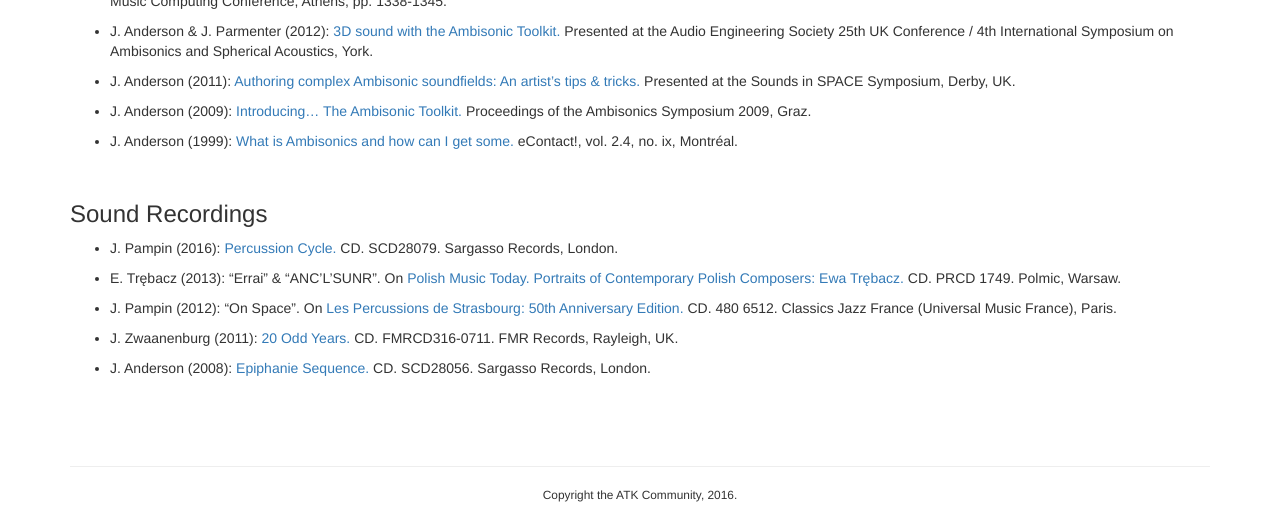
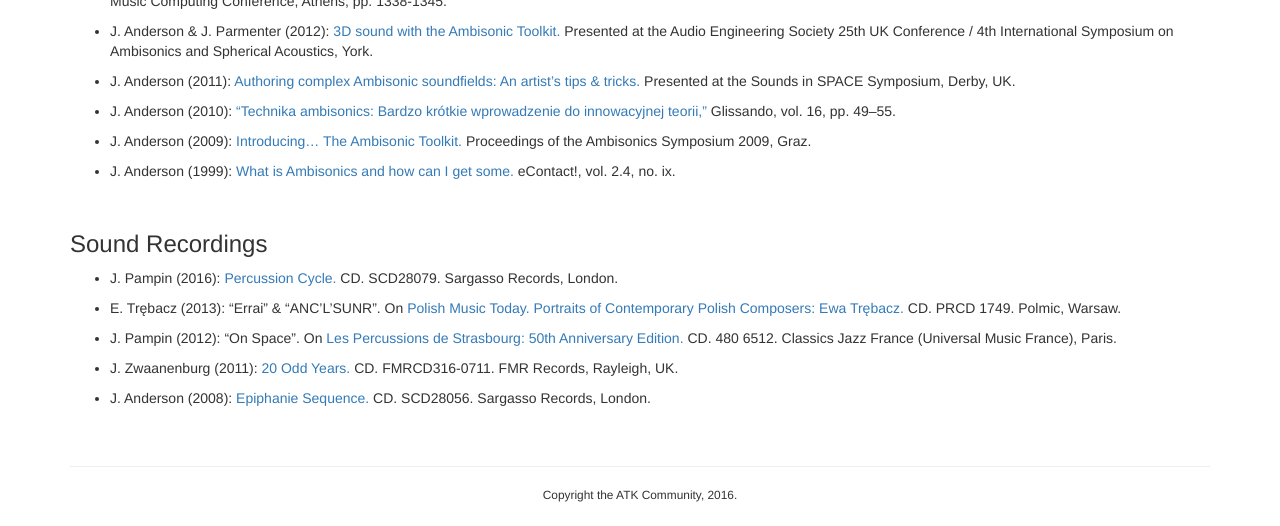
Before and after one commit to ambisonictoolkit/ambisonictoolkit.github.io, a Jekyll site: the page built from documentation/publications.md, in a window 1280 px wide, cut to the strip 374-900 px from the top of the page. Built offline with Jekyll 4.4.1, drawn with Linux system fonts in a browser that asks for light colours; nearby versions of some CDN libraries.

Commit message:
publications addition of Glissando article
Addition of Glissando article. Also, removal of Montreal from eContact!
citation.

```diff
--- a/documentation/publications.md
+++ b/documentation/publications.md
@@ -15,9 +15,11 @@
 
 * J. Anderson (2011): [Authoring complex Ambisonic soundfields: An artist’s tips & tricks.](https://www.researchgate.net/publication/273944382_Authoring_complex_Ambisonic_soundfields_An_artist%27s_tips_tricks) Presented at the Sounds in SPACE Symposium, Derby, UK.
 
+* J. Anderson (2010): [“Technika ambisonics: Bardzo krótkie wprowadzenie do innowacyjnej teorii,”](http://glissando.pl/en/issues/16-16-2010/) Glissando, vol. 16, pp. 49–55.
+
 * J. Anderson (2009): [Introducing... The Ambisonic Toolkit.](http://ambisonics.iem.at/symposium2009/proceedings/ambisym09-josephanderson-ambitk-poster.pdf/view) Proceedings of the Ambisonics Symposium 2009, Graz.
 
-* J. Anderson (1999): [What is Ambisonics and how can I get some.](http://econtact.ca/2_4/Ambisonics.htm) eContact!, vol. 2.4, no. ix, Montréal.
+* J. Anderson (1999): [What is Ambisonics and how can I get some.](http://econtact.ca/2_4/Ambisonics.htm) eContact!, vol. 2.4, no. ix.
 
 &nbsp;
 
```
